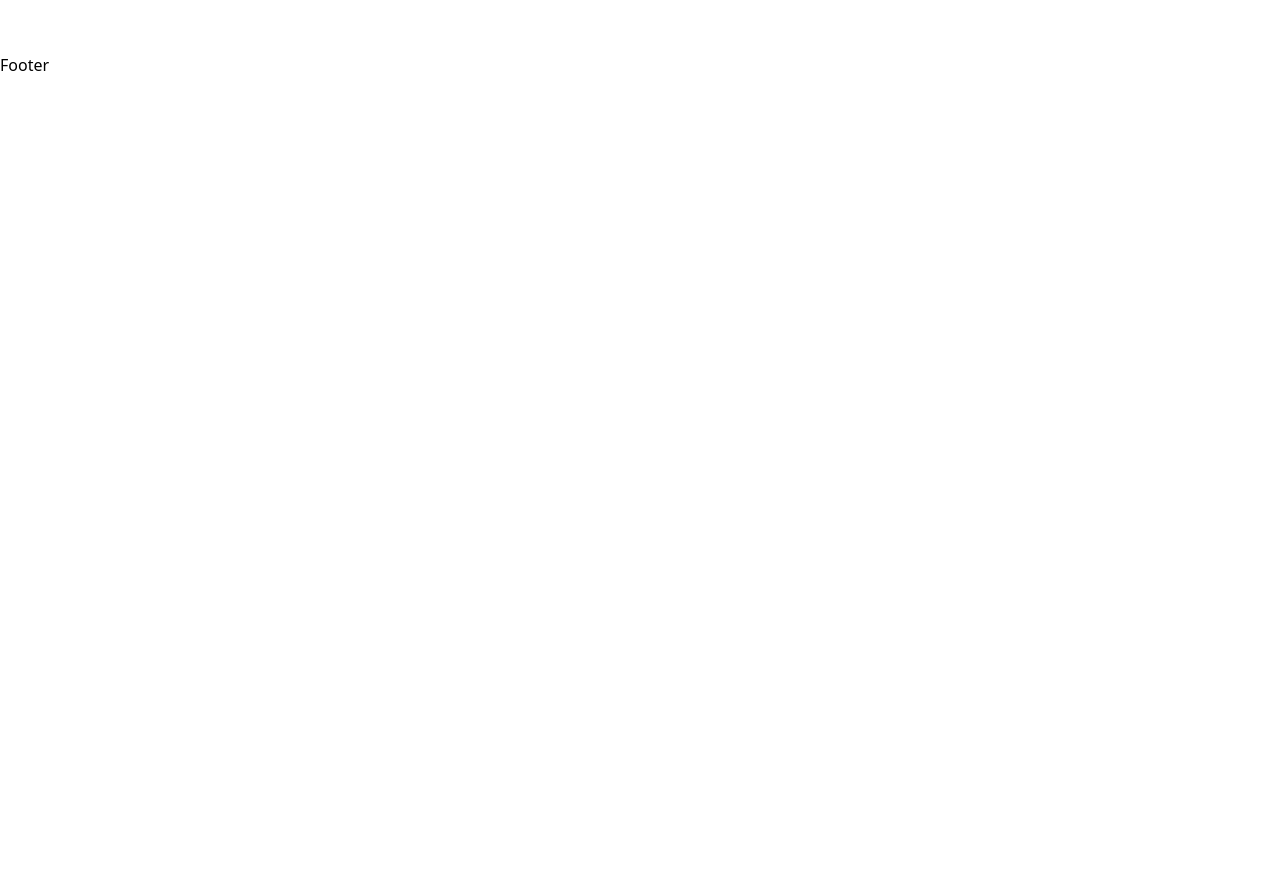
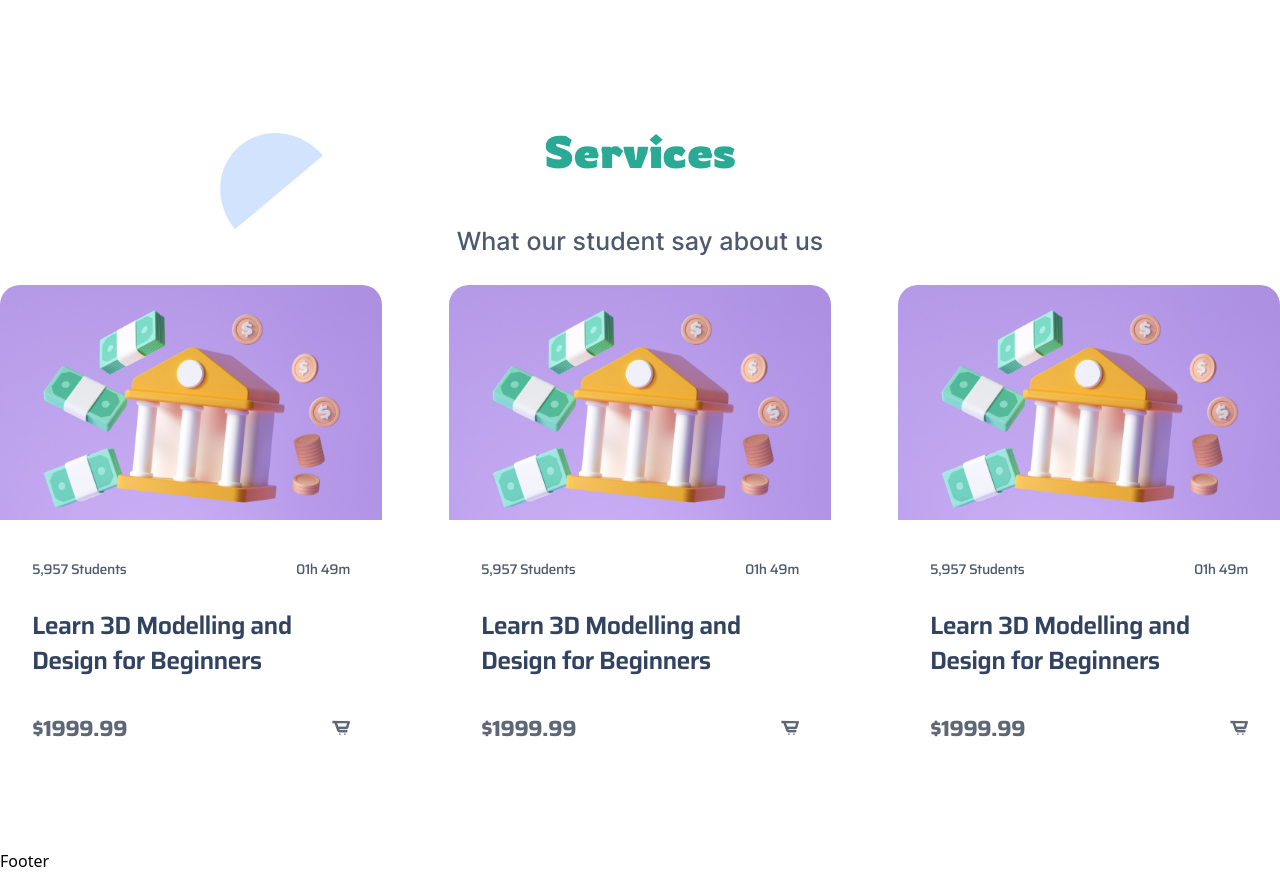
Before and after one commit to sunnatbek07/Exam_6__WEbgub.uz, a React (Vite) app: page / in a window 1280 px wide. Shown: the part 7560-8433 px from the top of the page. Before the commit the page ends 7637 px from the top, so only its background shows below. Built offline with nearby package versions, Linux system fonts and the light colour scheme; grey boxes are pictures that could not be loaded.

Commit message:
added service section

```diff
--- /dev/null
+++ b/src/components/Ui/ServicesCard/index.jsx
@@ -0,0 +1,32 @@
+import React from 'react';
+import serviceCard_image from "../../../assets/images/serviceCard_image.png"
+import './style.scss';
+
+const ServicesCard = () => {
+    return (
+        <div className='service_card shadow-md hover:shadow-xl duration-300'>
+            <div>
+                <img src={serviceCard_image} alt="Service Card image" />
+            </div>
+
+            <div className='service_card_body'>
+                <div className='service_card_body-top'>
+                    <p className='students'>5,957 Students</p>
+                    <p className='time'>01h 49m</p>
+                </div>
+
+                <h4>
+                    Learn 3D Modelling and Design
+                    for Beginners
+                </h4>
+
+                <div className='service_card_body-bottom'>
+                    <p className='price'>$1999.99</p>
+                    <i className='bx bx-cart-alt'></i>
+                </div>
+            </div>
+        </div>
+    )
+}
+
+export default ServicesCard
--- /dev/null
+++ b/src/components/Ui/ServicesCard/style.scss
@@ -0,0 +1,127 @@
+.service_card {
+    max-width: 512px;
+    border-radius: 20px;
+    overflow: hidden;
+    background: #FFF;
+
+    &_body {
+        padding: 32px;
+
+        &-top {
+            display: flex;
+            align-items: center;
+            justify-content: space-between;
+
+            & p {
+                color: #4E596B;
+                font-family: "Saira Medium";
+                font-size: 14px;
+                font-weight: 500;
+                line-height: 35px;
+                letter-spacing: -0.42px;
+            }
+        }
+
+        & h4 {
+            color: #324361;
+            font-family: "Saira Semibold";
+            font-size: 25px;
+            font-style: normal;
+            font-weight: 600;
+            line-height: 35px;
+            letter-spacing: -0.75px;
+            margin: 21px 0 33px 0;
+        }
+
+        &-bottom {
+            display: flex;
+            align-items: center;
+            justify-content: space-between;
+
+            & p {
+                color: #5E6775;
+                font-family: "Saira Bold";
+                font-size: 22px;
+                font-style: normal;
+                font-weight: 700;
+                line-height: 35px;
+                letter-spacing: -0.66px;
+            }
+
+            & i {
+                color: #5E6775;
+                font-family: "Saira Bold";
+                font-size: 20px;
+                font-style: normal;
+                font-weight: 700;
+                line-height: 35px;
+                letter-spacing: -0.66px;
+            }
+        }
+    }
+}
+
+@media only screen and (max-width: 565px) {
+    .service_card {
+        max-width: 512px;
+        border-radius: 20px;
+        overflow: hidden;
+        background: #FFF;
+
+        &_body {
+            padding: 32px;
+
+            &-top {
+                display: flex;
+                align-items: center;
+                justify-content: space-between;
+
+                & p {
+                    color: #4E596B;
+                    font-family: "Saira Medium";
+                    font-size: 12px;
+                    font-weight: 500;
+                    line-height: 35px;
+                    letter-spacing: -0.42px;
+                }
+            }
+
+            & h4 {
+                color: #324361;
+                font-family: "Saira Semibold";
+                font-size: 18px;
+                font-style: normal;
+                font-weight: 600;
+                line-height: normal;
+                letter-spacing: -0.75px;
+                margin: 21px 0 33px 0;
+            }
+
+            &-bottom {
+                display: flex;
+                align-items: center;
+                justify-content: space-between;
+
+                & p {
+                    color: #5E6775;
+                    font-family: "Saira Bold";
+                    font-size: 16px;
+                    font-style: normal;
+                    font-weight: 700;
+                    line-height: 35px;
+                    letter-spacing: -0.66px;
+                }
+
+                & i {
+                    color: #5E6775;
+                    font-family: "Saira Bold";
+                    font-size: 16px;
+                    font-style: normal;
+                    font-weight: 700;
+                    line-height: 35px;
+                    letter-spacing: -0.66px;
+                }
+            }
+        }
+    }
+}
--- a/src/index.css
+++ b/src/index.css
@@ -32,6 +32,16 @@
     src: url(./assets/fonts/Rowdies-Bold.ttf);
 }
 
+@font-face {
+    font-family: "Inter Medium";
+    src: url(./assets/fonts/Inter-Medium.ttf);
+}
+
+@font-face {
+    font-family: "Saira Bold";
+    src: url(./assets/fonts/Saira-Bold.ttf);
+}
+
 * {
     margin: 0;
     padding: 0;
--- /dev/null
+++ b/src/pages/Layout/Services/index.jsx
@@ -0,0 +1,29 @@
+import React from 'react';
+import ServicesCard from '../../../components/Ui/ServicesCard';
+import service_bg from "../../../assets/images/service_bg.svg";
+import './style.scss';
+
+const Services = () => {
+    const arr = [1, 2, 3]
+    return (
+        <section id='services'>
+            <div className='container mx-auto px-5'>
+                <img src={service_bg} className='ellipse' alt="Service icon" />
+                <h2>Services</h2>
+                <p className='services_text'>
+                    What our student say about us
+                </p>
+
+                <div className='services_wrapper'>
+                    {
+                        arr.map((arr) => {
+                            return <ServicesCard key={arr} />
+                        })
+                    }
+                </div>
+            </div>
+        </section>
+    )
+}
+
+export default Services
--- /dev/null
+++ b/src/pages/Layout/Services/style.scss
@@ -0,0 +1,99 @@
+#services {
+    padding: 71px 0;
+    fill: linear-gradient(180deg, #DBEDFF 0%, rgba(219, 237, 255, 0.00) 100%);
+    position: relative;
+
+    & .ellipse {
+        position: absolute;
+        top: 80px;
+        left: 220px;
+    }
+
+    & h2 {
+        color: #2AAA94;
+        text-align: center;
+        font-family: "Rowdies Bold";
+        font-size: 45px;
+        font-style: normal;
+        font-weight: 700;
+        line-height: 55px;
+    }
+
+    & .services_text {
+        color: #4E596B;
+        text-align: center;
+        font-family: "Inter Medium";
+        font-size: 25px;
+        font-style: normal;
+        font-weight: 500;
+        line-height: 40px;
+        margin: 42px 0 24px 0;
+    }
+
+    & .services_wrapper {
+        display: grid;
+        grid-template-columns: repeat(3, minmax(0, 1fr));
+        column-gap: 67px;
+    }
+}
+
+@media only screen and (max-width: 1024px) {
+    #services {
+        padding: 71px 0;
+        fill: linear-gradient(180deg, #DBEDFF 0%, rgba(219, 237, 255, 0.00) 100%);
+
+        & .ellipse {
+            position: absolute;
+            top: 80px;
+            left: 60px;
+        }
+
+        & .services_wrapper {
+            display: grid;
+            grid-template-columns: repeat(2, minmax(0, 1fr));
+            column-gap: 67px;
+            row-gap: 60px;
+        }
+    }
+}
+
+@media only screen and (max-width: 565px) {
+    #services {
+        padding: 71px 0;
+        fill: linear-gradient(180deg, #DBEDFF 0%, rgba(219, 237, 255, 0.00) 100%);
+
+        & .ellipse {
+            position: absolute;
+            top: 80px;
+            left: 0;
+        }
+
+        & h2 {
+            color: #2AAA94;
+            text-align: center;
+            font-family: "Rowdies Bold";
+            font-size: 36px;
+            font-style: normal;
+            font-weight: 700;
+            line-height: 55px;
+        }
+
+        & .services_text {
+            color: #4E596B;
+            text-align: center;
+            font-family: "Inter Medium";
+            font-size: 18px;
+            font-style: normal;
+            font-weight: 500;
+            line-height: 40px;
+            margin: 24px 0 16px 0;
+        }
+
+        & .services_wrapper {
+            display: grid;
+            grid-template-columns: repeat(1, minmax(0, 1fr));
+            column-gap: 67px;
+            row-gap: 60px;
+        }
+    }
+}
--- a/src/pages/Layout/index.jsx
+++ b/src/pages/Layout/index.jsx
@@ -5,6 +5,7 @@ import Courses from './Courses';
 import Learn from './Learn';
 import Categories from './Categories';
 import Wishes from './Wishes';
+import Services from './Services';
 
 const Layout = () => {
     return (
@@ -15,6 +16,7 @@ const Layout = () => {
             <Learn />
             <Categories />
             <Wishes />
+            <Services />
         </>
     )
 }
```
Also changed, not shown: src/assets/images/serviceCard_image.png (added), src/assets/images/service_bg.svg (added).
